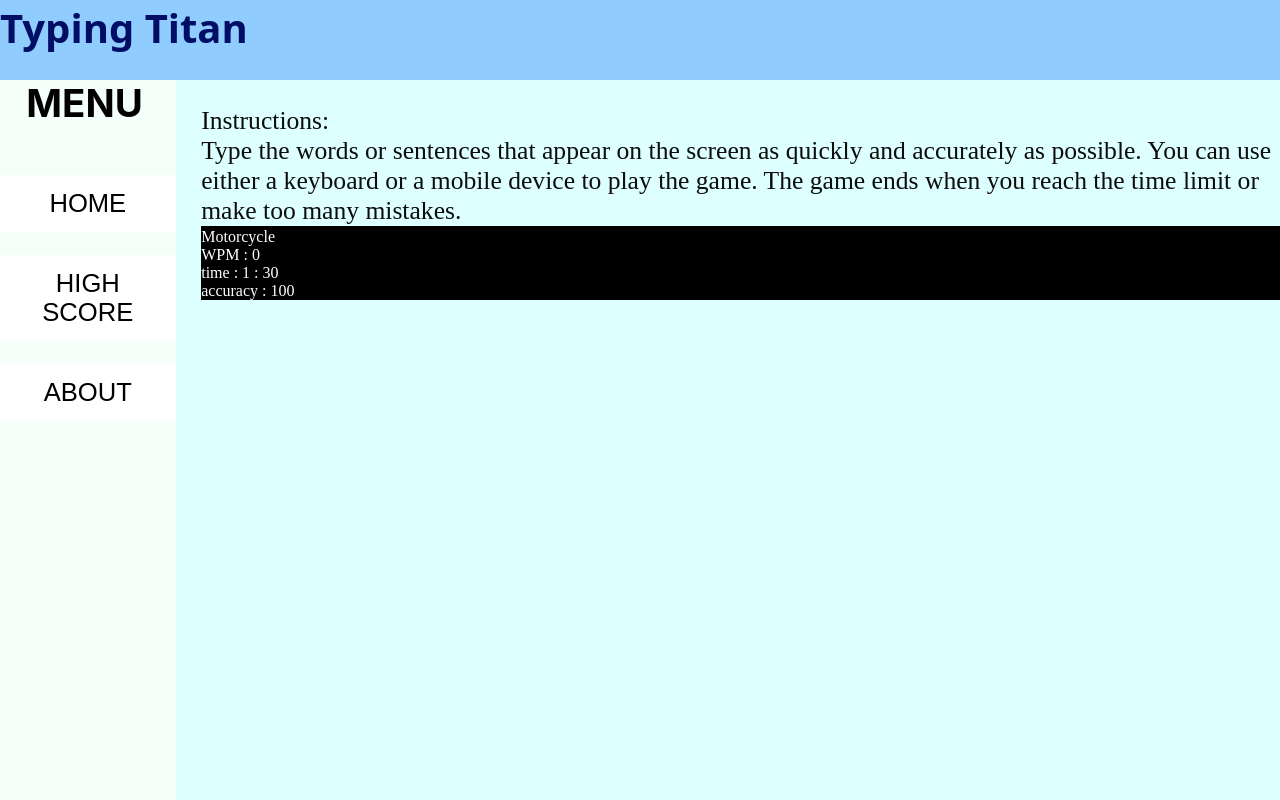
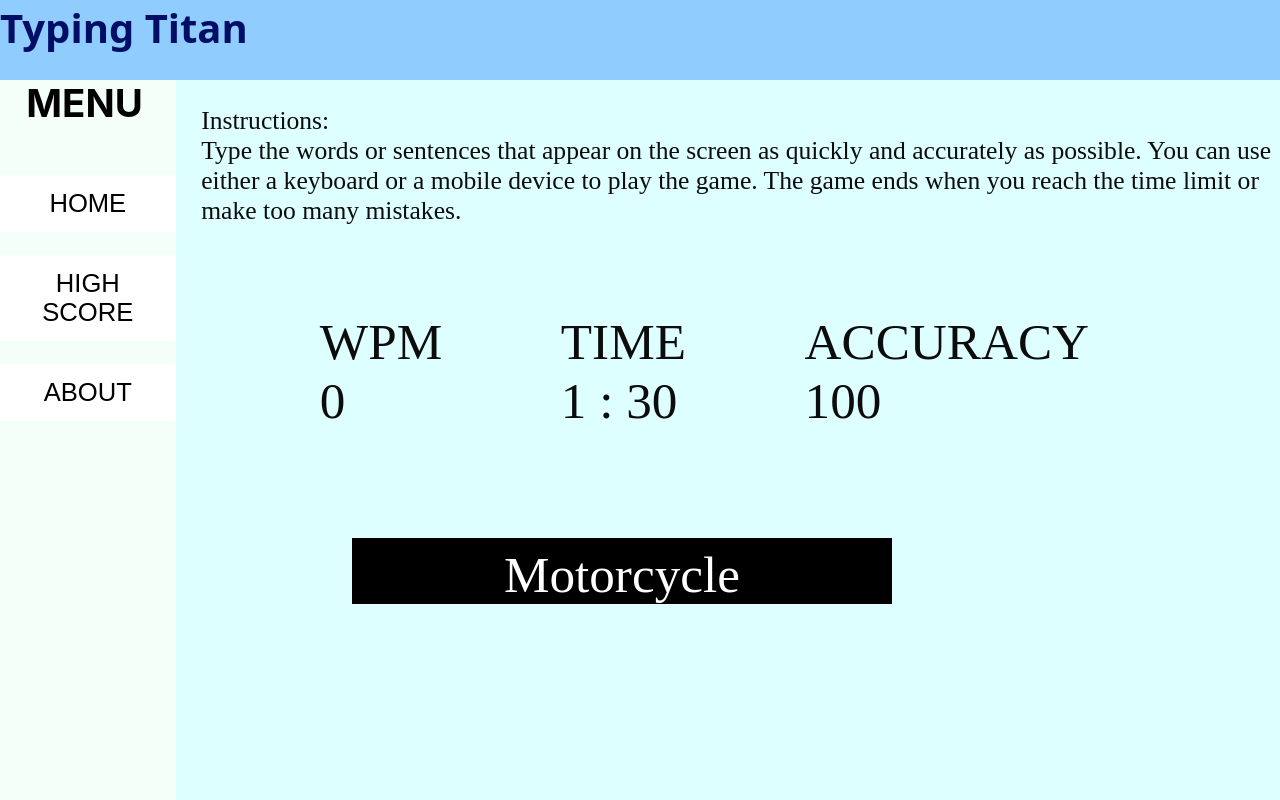
Before and after one commit to mammukb/typing_titan, a React (Create React App) app: page /game in a window 1280 px wide. Shown: the top 800 px of the page. Built offline with nearby package versions, Linux system fonts and the light colour scheme.

Commit message:
designed game area

```diff
--- a/src/components/Game/Game.css
+++ b/src/components/Game/Game.css
@@ -16,10 +16,17 @@ font-size: 2vw;
 .wordarea{
     background-color: black;
     color: white;
+    width: 50%;
+    margin-left: 14%;
+    margin-top: 10%;
+
 
 }
 .passage{
+
     display: flex;
+    margin: auto;
+    font-size: 4vw;
 }
 .float{
     z-index: 5;
@@ -30,3 +37,12 @@ font-size: 2vw;
     background-color: aqua;
     border-radius: 10px;
 }
+.props{
+    display: flex;
+    flex-direction: row;
+}
+.values{
+    margin-top: 8%;
+    margin-left: 11%;
+    font-size: 4vw;
+}
--- a/src/components/Game/Game.jsx
+++ b/src/components/Game/Game.jsx
@@ -244,21 +244,26 @@ function Game() {
                 mobile device to play the game. The game ends when you reach the
                 time limit or make too many mistakes.
             </div>
+            <div className="props">
+            <div className="values">
+                    {/* WPM */}
+                    WPM  <br /> {wpm}
+                </div>
+                <div className="values">
+                    TIME  <br /> {parseInt(remainingTime / 60)} :{" "}
+                    {parseInt(remainingTime % 60)}
+                </div>
+                <div className="values" >ACCURACY  <br /> {accuracy}</div>
+            </div>
             <div className="wordarea">
                 <div className="passage">
                     {/* passage */}
                     {converted}
                 </div>
-                <div>
-                    {/* WPM */}
-                    WPM : {wpm}
-                </div>
+
                 {/* time */}
-                <div>
-                    time : {parseInt(remainingTime / 60)} :{" "}
-                    {parseInt(remainingTime % 60)}
-                </div>
-                <div>accuracy : {accuracy}</div>
+
+
             </div>
             {remainingTime === 0 ? (
                 <div className="float">time over</div>
```
